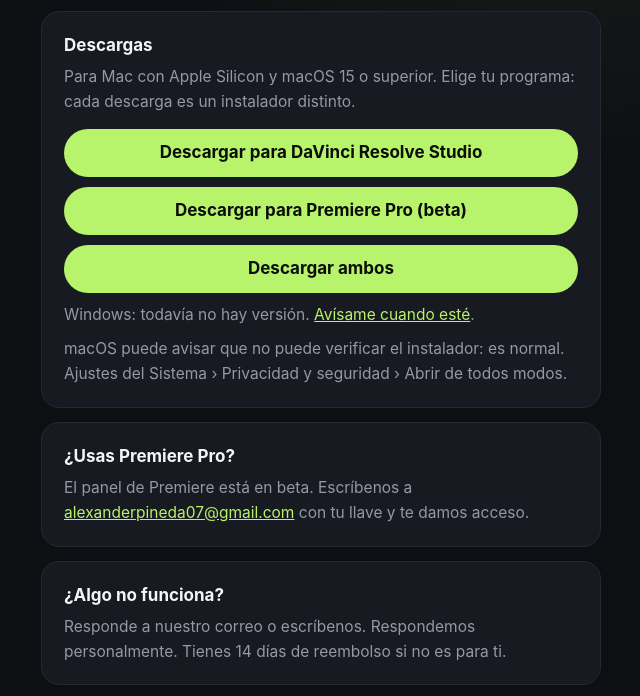
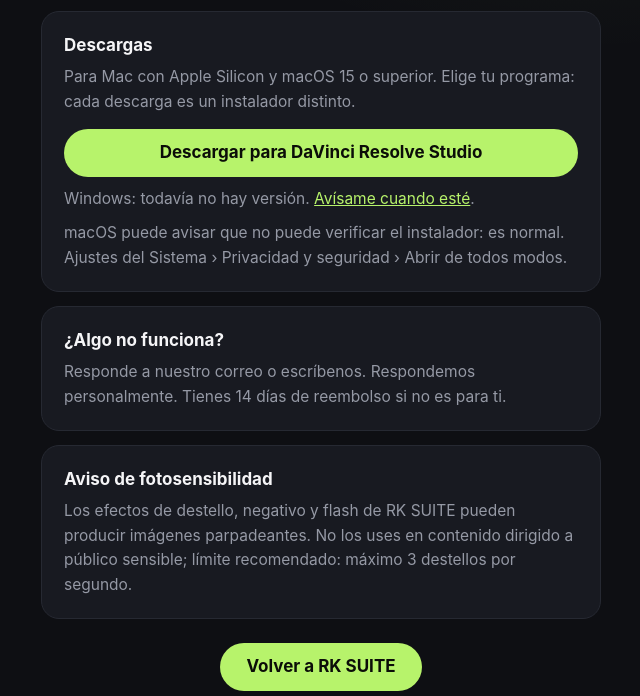
Before and after one commit to 93kapo/kaposolutions, a plain HTML site: page rk-suite/gracias.html in a window 1280 px wide. Shown: the part 488-1184 px from the top of the page, without its empty margins (319-959 px from the left). Drawn offline with Linux system fonts and the light colour scheme.

Commit message:
gracias: retira la descarga de Premiere rc.6 (queda solo Resolve)
Co-Authored-By: Claude Sonnet 5.5 <noreply@anthropic.com>

```diff
--- a/rk-suite/gracias.html
+++ b/rk-suite/gracias.html
@@ -38,13 +38,11 @@ a{color:var(--lime)}
     <ol><li>Abre el correo de Creem para ver tu llave de licencia y descarga el instalador de tu programa (botones de abajo).</li><li>Instálalo con doble clic.</li><li>En DaVinci Resolve: Workspace › Workflow Integrations › RK SUITE.</li><li>Pega tu llave de licencia. Funciona en 2 Macs.</li></ol></div>
   <div class="card" id="descargas"><h2>Descargas</h2>
     <p>Para Mac con Apple Silicon y macOS 15 o superior. Elige tu programa: cada descarga es un instalador distinto.</p>
-    <div class="dls"><a class="btn" href="https://license.kaposolutions.com/get/h_EjE6HJSTYg0m6f_wNcA1FAo875O4SozbJRrIUFa_4/RK_SUITE_Resolve_1.0.0-rc.6.dmg">Descargar para DaVinci Resolve Studio</a><a class="btn" href="https://license.kaposolutions.com/get/h_EjE6HJSTYg0m6f_wNcA1FAo875O4SozbJRrIUFa_4/RK_SUITE_Premiere_1.0.0-rc.6.dmg">Descargar para Premiere Pro (beta)</a><a class="btn" href="https://license.kaposolutions.com/get/h_EjE6HJSTYg0m6f_wNcA1FAo875O4SozbJRrIUFa_4/RK_SUITE_Premiere_1.0.0-rc.6.dmg">Descargar ambos</a></div>
+    <div class="dls"><a class="btn" href="https://license.kaposolutions.com/get/h_EjE6HJSTYg0m6f_wNcA1FAo875O4SozbJRrIUFa_4/RK_SUITE_Resolve_1.0.0-rc.6.dmg">Descargar para DaVinci Resolve Studio</a></div>
     <p class="note">Windows: todavía no hay versión. <a href="mailto:alexanderpineda07@gmail.com?subject=RK%20SUITE%20Windows">Avísame cuando esté</a>.</p>
     <p class="note">macOS puede avisar que no puede verificar el instalador: es normal. Ajustes del Sistema › Privacidad y seguridad › Abrir de todos modos.</p></div>
   <div class="card" id="movil" hidden><h2>¿Estás en el celular?</h2>
     <p>El plugin es de escritorio: abre el correo de compra en tu Mac para descargarlo e instalarlo allí.</p></div>
-  <div class="card"><h2>¿Usas Premiere Pro?</h2>
-    <p>El panel de Premiere está en beta. Escríbenos a <a href="mailto:alexanderpineda07@gmail.com">alexanderpineda07@gmail.com</a> con tu llave y te damos acceso.</p></div>
   <div class="card"><h2>¿Algo no funciona?</h2>
     <p>Responde a nuestro correo o escríbenos. Respondemos personalmente. Tienes 14 días de reembolso si no es para ti.</p></div>
   <div class="card"><h2>Aviso de fotosensibilidad</h2>
```
